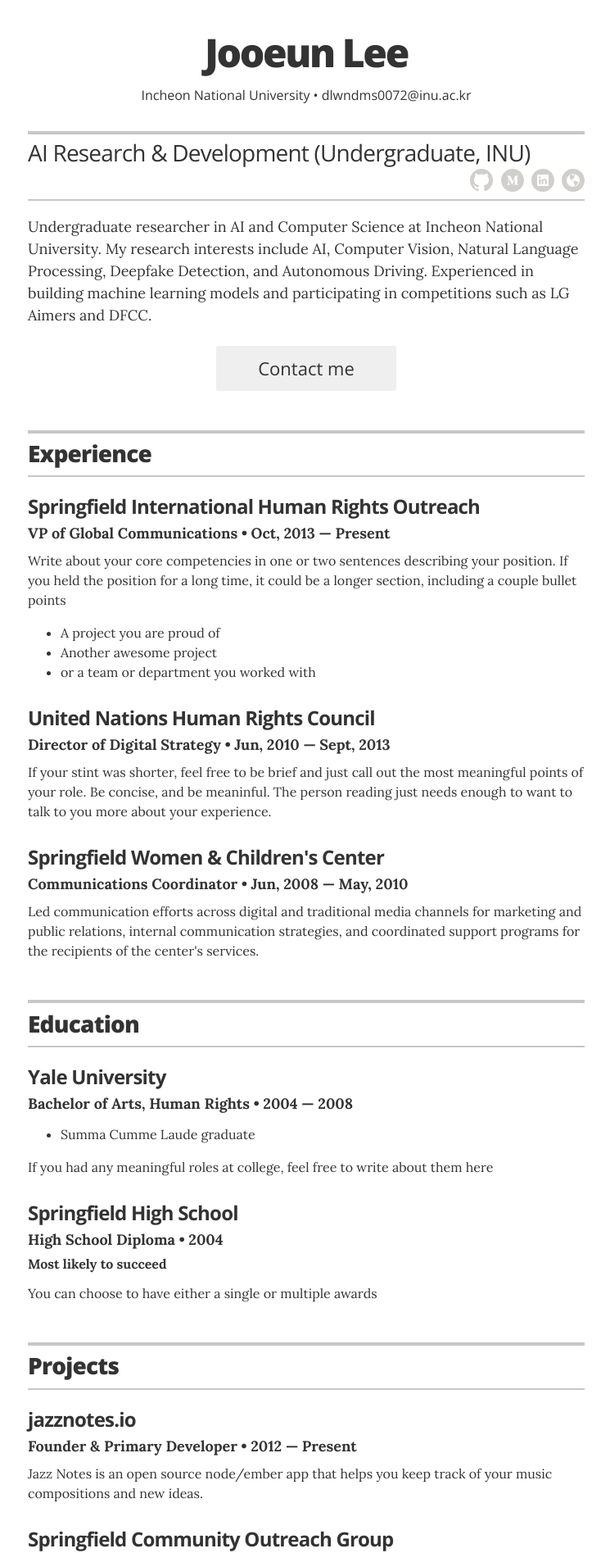
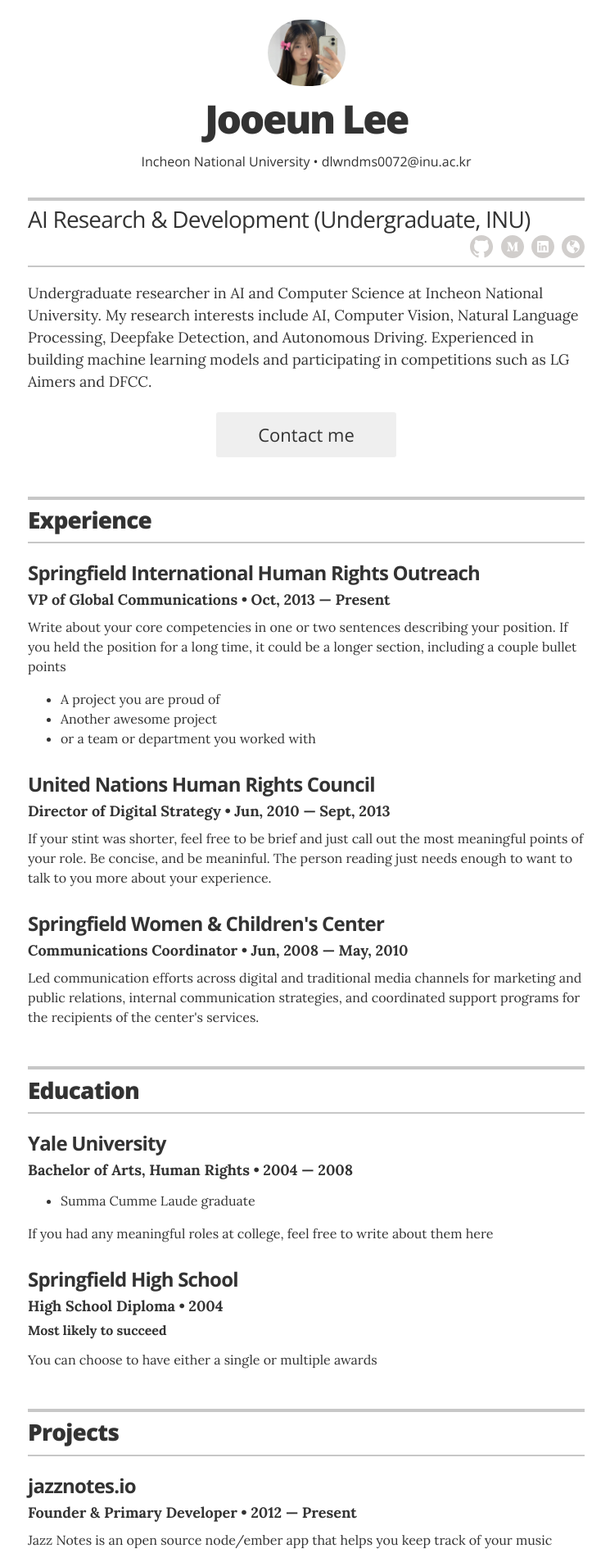
Before and after one commit to dlwndms3928/dlwndms3928.github.io, a Jekyll site: the page built from index.html, in a window 1280 px wide. Shown: the top 1895 px of the page at 82% size, without its empty margins (266-1011 px from the left). Built offline with Jekyll 4.4.1, drawn with Linux system fonts in a browser that asks for light colours.

Commit message:
Update _config.yml

```diff
--- a/_config.yml
+++ b/_config.yml
@@ -9,7 +9,7 @@ sass:
   style: compressed
 
 # Resume settings
-resume_avatar:                  "images/SCR-20250925-bbwi.jpeg"
+resume_avatar:                  "true"
 resume_name:                    "Jooeun Lee"
 resume_title:                   "AI Research & Development (Undergraduate, INU)"
 
```
